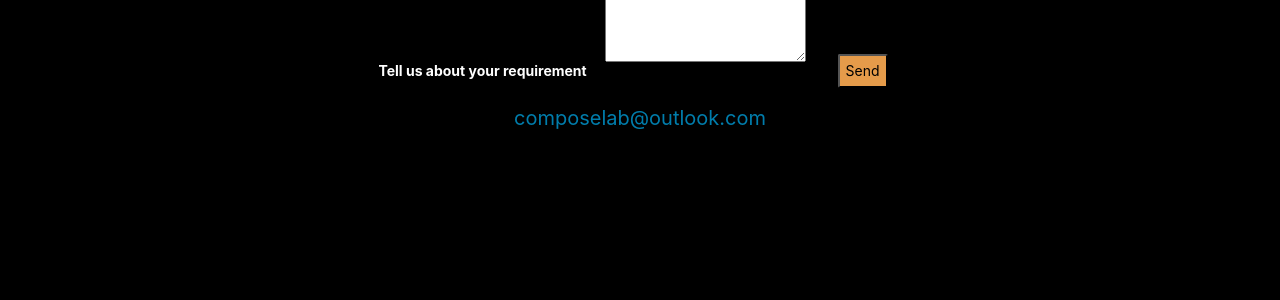
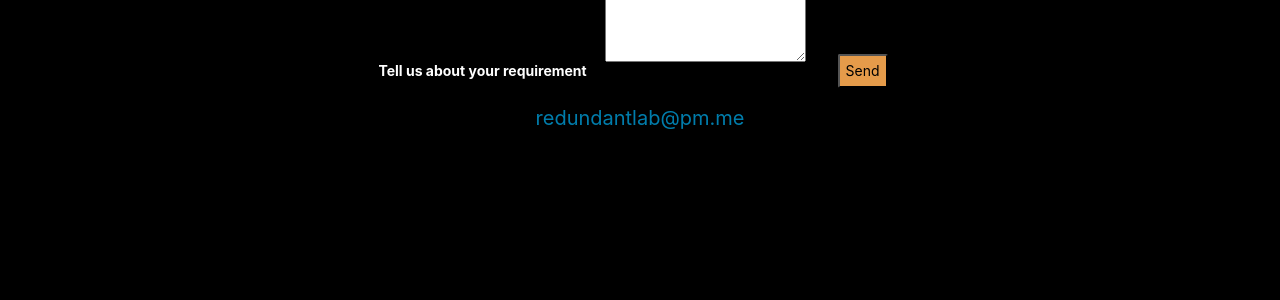
Before and after one commit to chetanpm/Redundant_Mechatronic_Lab, a Jekyll site: the page built from index.html, in a window 1280 px wide and 900 px high, scrolled down 2785 px. Shown: the part 150-450 px from the top of the window. Built offline with Jekyll 4.4.1, drawn with Linux system fonts in a browser that asks for light colours.

Commit message:
Update _config.yml
Branding name change.

```diff
--- a/_config.yml
+++ b/_config.yml
@@ -1,9 +1,9 @@
 # Site settings
-title: Compose lab
-email: composelab@outlook.com
+title: Redundant Mechatronic Lab
+email: redundantlab@pm.me
 description: Make stuff of your dreams into the reality. We help compose them.
-baseurl: /compose-lab
-url: "https://compose-lab.in" # the base hostname & protocol for your site
+baseurl: /redundantlab
+url: "https://redundantlab.in" # the base hostname & protocol for your site
 
 # Color settings (hex-codes without the leading hash-tag)
 color:
@@ -21,7 +21,7 @@
   - title: bitbucket
     url: http://bitbucket.org/jekyll
   - title: github
-    url: https://github.com/chetanpm/compose-lab
+    url: https://github.com/chetanpm/redundantlab
 
 # Build settings
 markdown: kramdown
```
